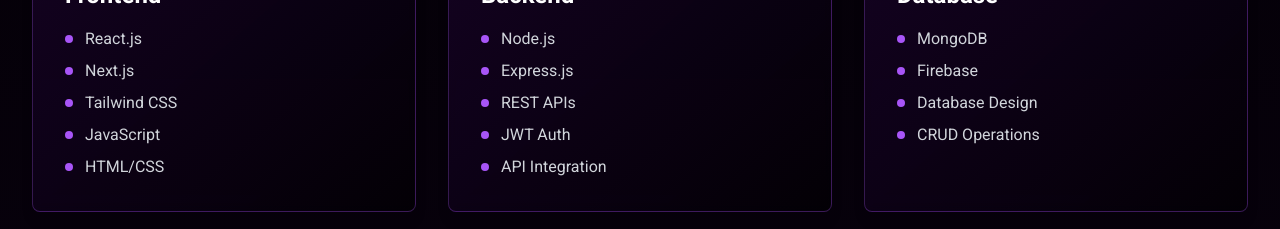
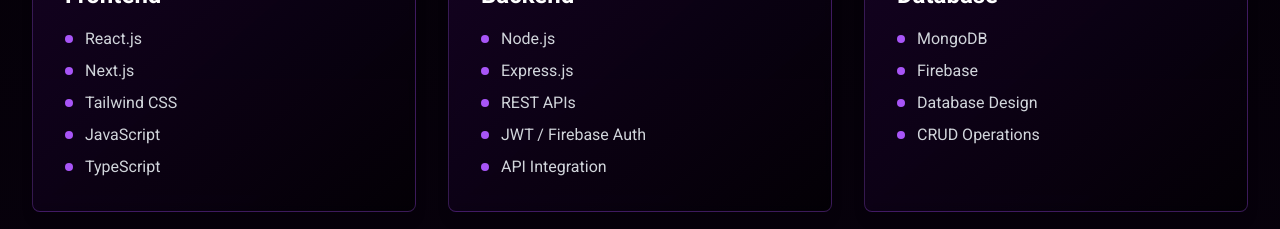
Before and after one commit to akmzakaria/portfolio, a React (Vite) app: page / in a window 1280 px wide. Shown: the part 1800-2029 px from the top of the page. Built offline with nearby package versions, Linux system fonts and the light colour scheme.

Commit message:
skills modified

```diff
--- a/src/components/Projects.jsx
+++ b/src/components/Projects.jsx
@@ -11,7 +11,7 @@
         <>
           <b>Kothaa</b> is a modern real-time chat app focused on fluid communication. <br />
           <br />
-          Key Features: <br />
+          <b>Key Features:</b> <br />
           1. You can chat with others but you need to send a friend request first, and only if they
           accept it. <br />
           2. Real-time chatting is supported, so you can instantly see when someone is typing,
@@ -36,7 +36,8 @@
         <>
           <b>Infinity Note</b> is a simple and easy-to-use note-taking web app that focuses on a
           smooth user experience. <br />
-          <br /> Here's what you can do with it- <br />
+          <br /> <b>Here's what you can do with it- </b>
+          <br />
           1. Create offline notes (stores in your local storage) <br />
           2. Create online notes (stores in the database, sign in needed) <br />
           3. Sync your offline notes to the database (if sign in later) <br />
--- a/src/components/Skills.jsx
+++ b/src/components/Skills.jsx
@@ -4,12 +4,12 @@
   const skills = [
     {
       category: 'Frontend',
-      items: ['React.js', 'Next.js', 'Tailwind CSS', 'JavaScript', 'HTML/CSS'],
+      items: ['React.js', 'Next.js', 'Tailwind CSS', 'JavaScript', 'TypeScript'],
       icon: '⚛️',
     },
     {
       category: 'Backend',
-      items: ['Node.js', 'Express.js', 'REST APIs', 'JWT Auth', 'API Integration'],
+      items: ['Node.js', 'Express.js', 'REST APIs', 'JWT / Firebase Auth', 'API Integration'],
       icon: '🔧',
     },
     {
```
